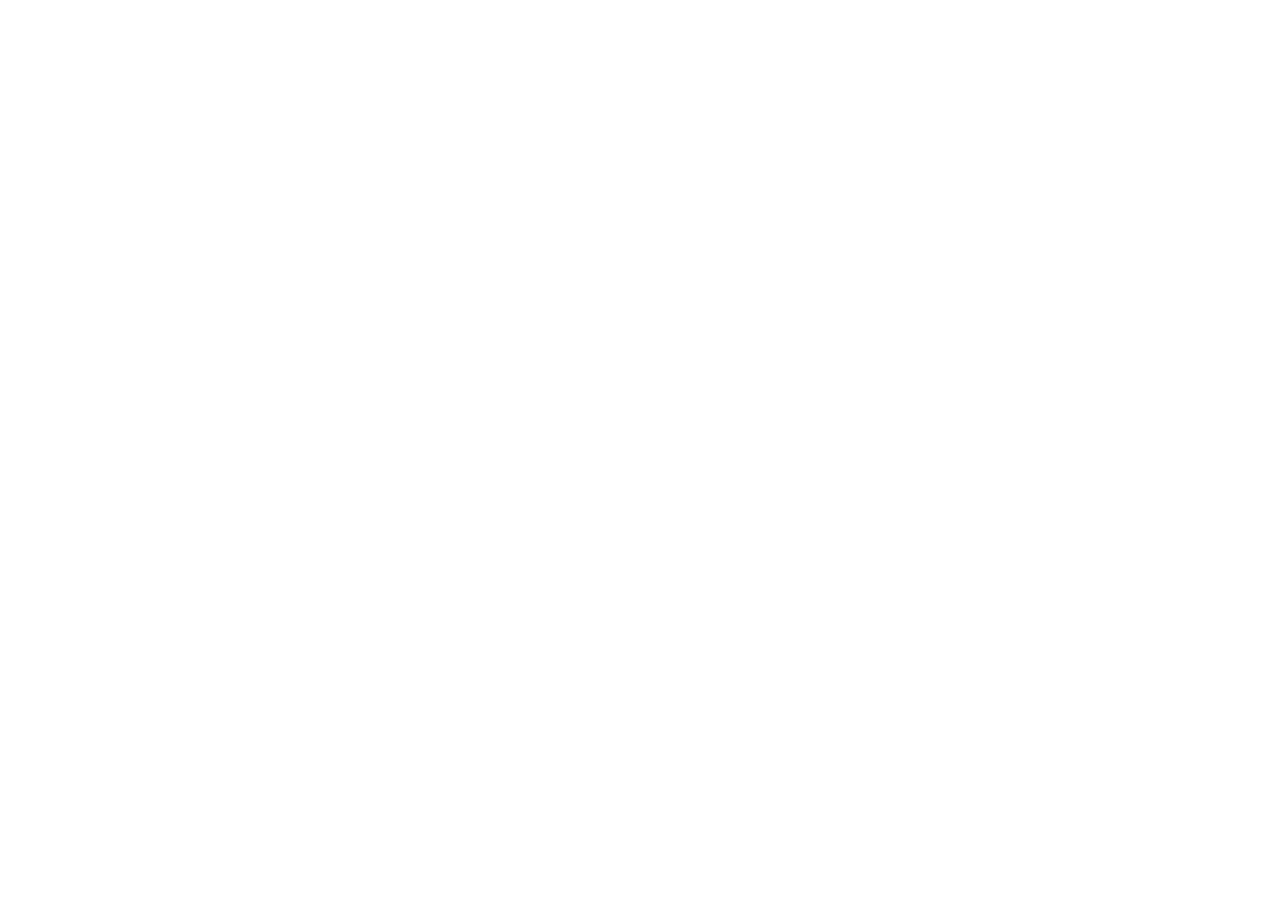
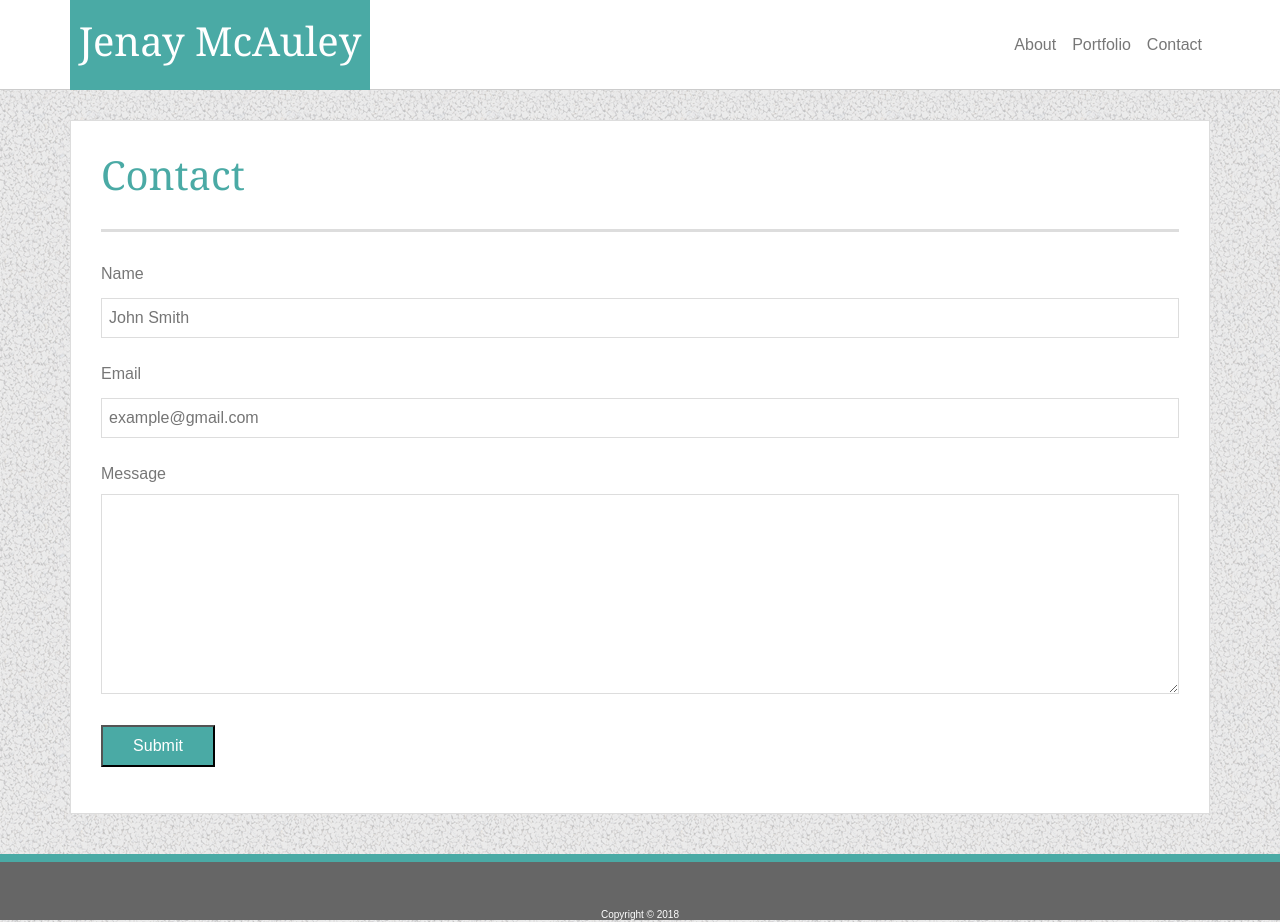
Before and after one commit to jenaym/Bootstrap-Portfolio, a plain HTML site: page contact.html in a window 1280 px wide. Before the commit the page ends 800 px from the top, so only its background shows below. Drawn offline with nearby package versions, Linux system fonts and the light colour scheme.

Commit message:
contact updated

```diff
--- a/assets/css/style.css
+++ b/assets/css/style.css
@@ -37,6 +37,12 @@ a:link, a:visited {
     margin-bottom: 30px;
     text-decoration: none;
     border-bottom: 1px solid #cccccc;
+
+}
+
+.navbar .container {
+    padding-left: 0px;
+    padding-right: 0px;
 }
 
 .navbar-brand h1 {
@@ -49,11 +55,13 @@ a:link, a:visited {
 
 }
 
-.content-container {
+#content-container {
     background-color: #ffffff;
     border: 1px solid #dddddd;
     margin-bottom: 40px;
     padding: 30px;
+    font-family: Arial, Helvetica, sans-serif;
+    color: #777777;
 
 }
 
--- a/contact.html
+++ b/contact.html
@@ -0,0 +1,77 @@
+<!DOCTYPE html>
+<html lang="en-us">
+<head>
+    <meta charset="utf-8" />
+    <meta http-equiv="X-UA-Compatible" content="IE=edge">
+    <title>Homework2C</title>
+    <meta name="viewport" content="width=device-width, initial-scale=1">
+    <link rel="stylesheet" type="text/css" media="screen" href="assets/css/reset.css">
+    <link rel="stylesheet" type="text/css" media="screen" href="assets/css/style.css">
+    <link rel="stylesheet" href="https://maxcdn.bootstrapcdn.com/bootstrap/4.0.0/css/bootstrap.min.css">
+
+</head>
+
+<body>
+    <nav class="navbar navbar-expand-lg navbar-default static-top navbar-custom">
+        <div class="container">
+            <a class="navbar-brand" href="#">
+                <h1>Jenay McAuley</h1>
+            </a>
+            <div class="collapse navbar-collapse" id="navbarResponsive">
+                <ul class="navbar-nav ml-auto">
+                    <li class="nav-item active">
+                        <a class="nav-link" href="#">About</a>
+                    </li>
+                    <li class="nav-item">
+                        <a class="nav-link" href="#">Portfolio</a>
+                    </li>
+                    <li class="nav-item">
+                        <a class="nav-link" href="#">Contact
+                                <span class="sr-only">(current)</span>
+                        </a>
+                    </li>
+                </ul>
+            </div>
+        </div>
+    </nav>
+
+    <div class="container" id="content-container">
+        <!-- <div class="content-container"> -->
+
+            <div class="row">
+                <div class="col-md-12">
+                    <div class="page-header">
+                        <h1>Contact</h1>
+                    </div>
+                </div>
+            </div>
+
+        <form>
+        <div class="form-group" id="contact-form">
+                <label for="fullname">Name</label>
+                <input type="text" id="fullname" name="fullname" placeholder="John Smith">
+
+                <br><br>
+                <label for="email">Email</label>
+                <input type="text" id="email" name="email" placeholder="example@gmail.com">
+
+                <br><br>
+                <label for="message">Message</label>
+                <textarea id="message" name="message" placeholder="" style="height:200px"></textarea>
+
+                <br><br>
+                <input type="submit" value="Submit">
+                </div>
+            </form>
+
+    </div>
+
+    <footer class="footer">
+            <div class="container">
+                <span class="text">Copyright &copy; 2018</span>
+            </div>
+        </footer>
+
+</body>
+
+</html>
```
Also changed, not shown: index.html (+2 -5 lines), portfolio.html (+3 -4 lines).
